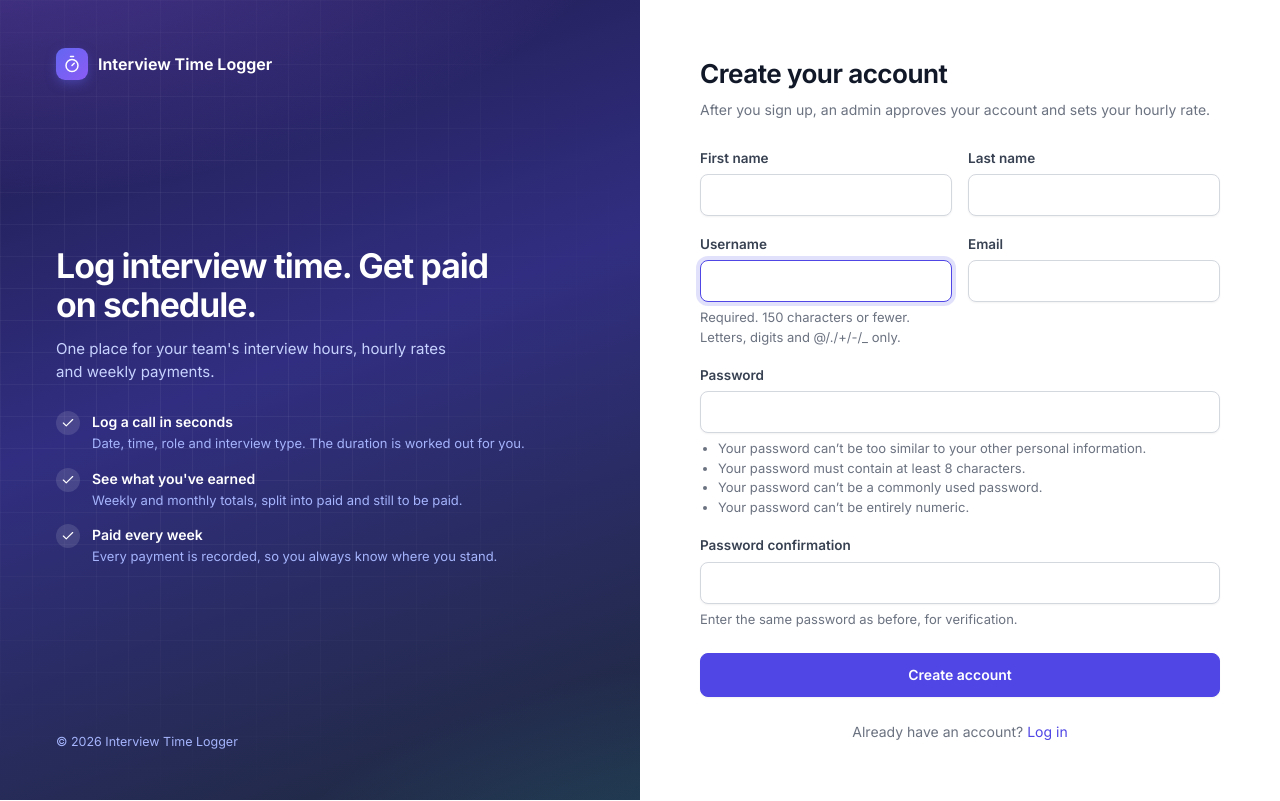
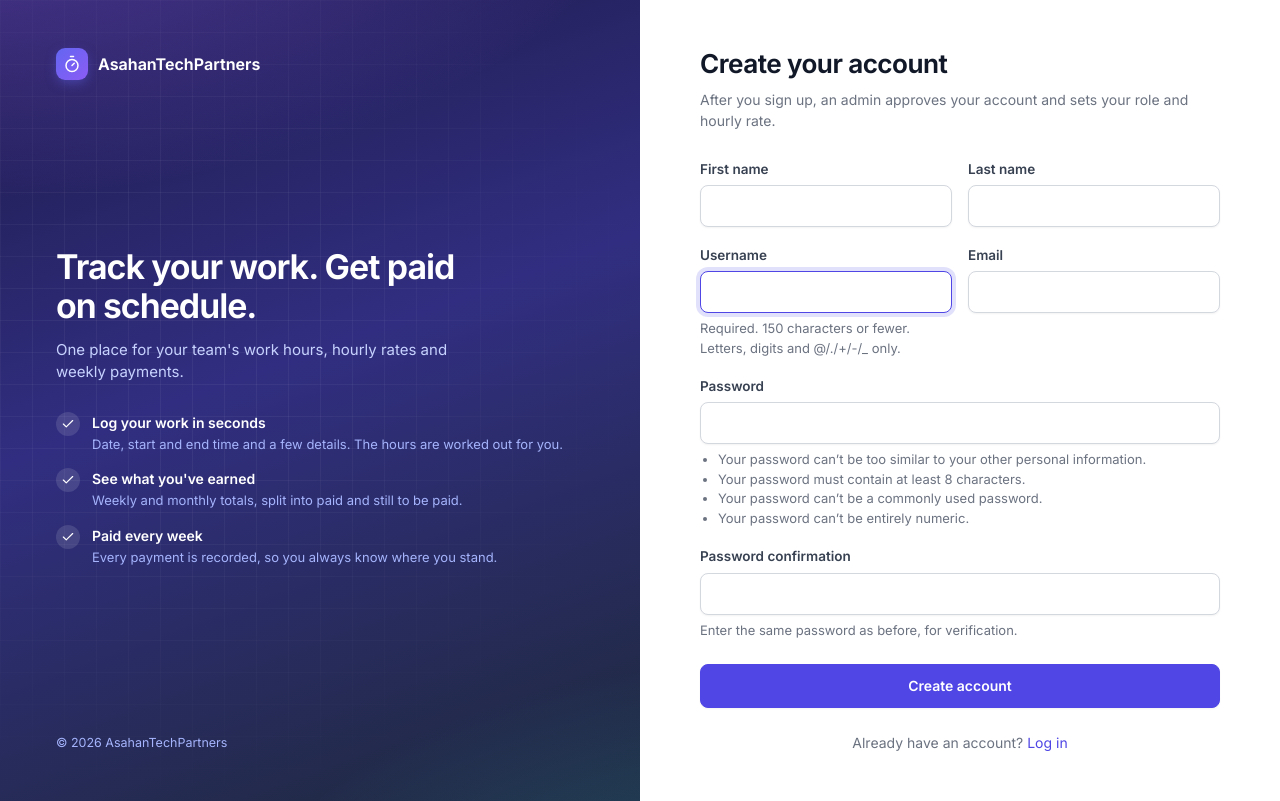
Before and after one commit to devasahan/interview_time_logger, a Django app: page /accounts/signup/ in a window 1280 px wide. Run offline with Django 5.2, Linux system fonts and the light colour scheme; parts of the project's set-up code (start-up, migrations or seed data) failed here and were passed over.

Commit message:
Rename the app to AsahanTechPartners
The header, page titles, sign-in pages and Django admin now use the
company name, set once in settings (BRAND_NAME, BRAND_TAGLINE). The
sign-in pages describe the app as tracking work and weekly pay.

Co-Authored-By: Claude Opus 5.5 <noreply@anthropic.com>
Claude-Session: https://claude.ai/code/session_01Ubbv3Xwza1yNaokwcAsFfA

```diff
--- a/accounts/admin.py
+++ b/accounts/admin.py
@@ -6,6 +6,6 @@ from .models import User
 
 @admin.register(User)
 class UserAdmin(DjangoUserAdmin):
-    fieldsets = DjangoUserAdmin.fieldsets + (("Interview logger", {"fields": ("is_approved", "team_role")}),)
+    fieldsets = DjangoUserAdmin.fieldsets + (("Team", {"fields": ("is_approved", "team_role")}),)
     list_display = ("username", "email", "first_name", "last_name", "team_role", "is_approved", "is_staff", "is_active")
     list_filter = ("team_role", "is_approved", "is_staff", "is_active")
--- a/config/settings.py
+++ b/config/settings.py
@@ -1,5 +1,5 @@
 """
-Django settings for Interview Time Logger.
+Django settings for the AsahanTechPartners work and payment tracker.
 
 Every deployment-specific value is read from environment variables. For local
 development, copy ``.env.example`` to ``.env`` and adjust it.
@@ -147,6 +147,9 @@ DEFAULT_AUTO_FIELD = "django.db.models.BigAutoField"
 
 
 # App settings
+# Shown in the header, page titles and sign-in pages.
+BRAND_NAME = "AsahanTechPartners"
+BRAND_TAGLINE = "Work & payments"
 CURRENCY_SYMBOL = os.environ.get("CURRENCY_SYMBOL", "$")
 
 # First day of the pay week: 0 = Monday ... 6 = Sunday. Pick it before the
--- a/config/urls.py
+++ b/config/urls.py
@@ -1,10 +1,11 @@
+from django.conf import settings
 from django.contrib import admin
 from django.urls import include, path
 
 from tracker.views import healthz
 
-admin.site.site_header = "Interview Time Logger admin"
-admin.site.site_title = "Interview Time Logger admin"
+admin.site.site_header = f"{settings.BRAND_NAME} admin"
+admin.site.site_title = f"{settings.BRAND_NAME} admin"
 
 urlpatterns = [
     path("django-admin/", admin.site.urls),
--- a/static/css/app.css
+++ b/static/css/app.css
@@ -1,4 +1,4 @@
-/* Interview Time Logger — design system */
+/* AsahanTechPartners work & payment tracker — design system */
 
 /* Inter (OFL-1.1), self-hosted. See LICENSES/Inter-OFL.txt. */
 @font-face {
--- a/templates/500.html
+++ b/templates/500.html
@@ -3,7 +3,7 @@
 <head>
   <meta charset="utf-8">
   <meta name="viewport" content="width=device-width, initial-scale=1">
-  <title>Something went wrong · Interview Time Logger</title>
+  <title>Something went wrong · AsahanTechPartners</title>
   <style>
     body { margin: 0; min-height: 100vh; display: grid; place-items: center; padding: 24px; box-sizing: border-box;
            font-family: system-ui, -apple-system, "Segoe UI", Roboto, sans-serif; background: #f5f6f8; color: #374151; }
--- a/templates/accounts/auth_base.html
+++ b/templates/accounts/auth_base.html
@@ -5,10 +5,10 @@
   <aside class="auth-aside">
     <div class="auth-logo"><span class="brand-mark">{% icon "timer" 18 %}</span>{{ brand_name }}</div>
     <div class="auth-pitch">
-      <h1>Log interview time. Get paid on schedule.</h1>
-      <p>One place for your team's interview hours, hourly rates and weekly payments.</p>
+      <h1>Track your work. Get paid on schedule.</h1>
+      <p>One place for your team's work hours, hourly rates and weekly payments.</p>
       <ul class="auth-points">
-        <li><span class="tick">{% icon "check" 14 %}</span><div><strong>Log a call in seconds</strong><span>Date, time, role and interview type. The duration is worked out for you.</span></div></li>
+        <li><span class="tick">{% icon "check" 14 %}</span><div><strong>Log your work in seconds</strong><span>Date, start and end time and a few details. The hours are worked out for you.</span></div></li>
         <li><span class="tick">{% icon "check" 14 %}</span><div><strong>See what you've earned</strong><span>Weekly and monthly totals, split into paid and still to be paid.</span></div></li>
         <li><span class="tick">{% icon "check" 14 %}</span><div><strong>Paid every week</strong><span>Every payment is recorded, so you always know where you stand.</span></div></li>
       </ul>
--- a/templates/accounts/login.html
+++ b/templates/accounts/login.html
@@ -2,7 +2,7 @@
 {% block title %}Log in{% endblock %}
 {% block auth_content %}
 <h1>Welcome back</h1>
-<p class="lead">Log in to log your interviews and follow your pay.</p>
+<p class="lead">Log in to track your work and your pay.</p>
 <form method="post">
   {% csrf_token %}
   {% include "includes/form_errors.html" %}
--- a/templates/accounts/signup.html
+++ b/templates/accounts/signup.html
@@ -3,7 +3,7 @@
 {% block auth_card_class %} wide{% endblock %}
 {% block auth_content %}
 <h1>Create your account</h1>
-<p class="lead">After you sign up, an admin approves your account and sets your hourly rate.</p>
+<p class="lead">After you sign up, an admin approves your account and sets your role and hourly rate.</p>
 <form method="post">
   {% csrf_token %}
   {% include "includes/form_errors.html" %}
--- a/templates/base.html
+++ b/templates/base.html
@@ -17,7 +17,7 @@
     <div class="sidebar-head">
       <a class="sidebar-brand" href="{% url 'tracker:home' %}">
         <span class="brand-mark">{% icon "timer" 18 %}</span>
-        <span class="brand-name">{{ brand_name }}</span>
+        <span class="brand-name">{{ brand_name }}<small>{{ brand_tagline }}</small></span>
       </a>
       <button type="button" class="sidebar-close" data-nav-close aria-label="Close menu">{% icon "x" 20 %}</button>
     </div>
--- a/tracker/context_processors.py
+++ b/tracker/context_processors.py
@@ -3,7 +3,11 @@ from django.contrib.auth import get_user_model
 
 
 def app(request):
-    context = {"brand_name": "Interview Time Logger", "currency_symbol": settings.CURRENCY_SYMBOL}
+    context = {
+        "brand_name": settings.BRAND_NAME,
+        "brand_tagline": settings.BRAND_TAGLINE,
+        "currency_symbol": settings.CURRENCY_SYMBOL,
+    }
     user = getattr(request, "user", None)
     if user is not None and user.is_authenticated and user.is_staff:
         context["pending_approvals"] = get_user_model().objects.filter(
```
Also changed, not shown: README.md.
